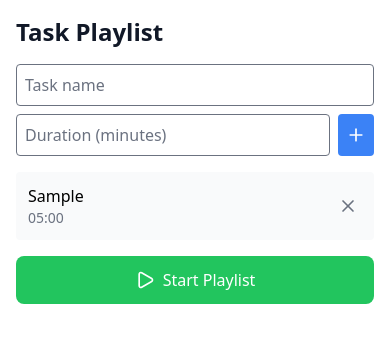
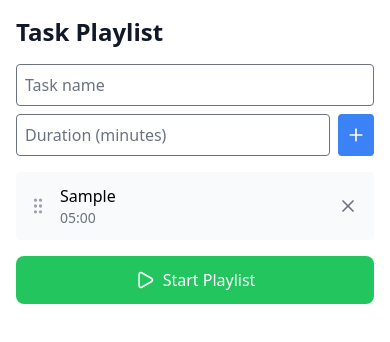
Before and after one commit to cameronblandford/playlist, a SvelteKit app: page / in a window 390 px wide. Both pictures are taken after typing "Sample", "5" into the empty fields and a click on the button 356 px from the left and 135 px from the top of the page. Shown: the top 342 px of the page. Built offline with nearby package versions, Linux system fonts and the light colour scheme.

Commit message:
add mobile sorting

```diff
--- a/src/routes/+page.svelte
+++ b/src/routes/+page.svelte
@@ -1,6 +1,6 @@
 <script lang="ts">
 	import { onMount } from 'svelte';
-	import { Clock, Play, Pause, SkipForward, Plus, X, Save } from 'lucide-svelte';
+	import { Clock, Play, Pause, SkipForward, Plus, X, Save, GripVertical } from 'lucide-svelte';
 
 	type Task = {
 		title: string;
@@ -17,6 +17,7 @@
 	let timerInterval: undefined | number = $state(undefined);
 	let draggedIndex = $state<number | null>(null);
 	let dropTarget = $state<number | null>(null);
+	let touchStartY = $state<number | null>(null);
 
 	onMount(() => {
 		const savedTasks = localStorage.getItem('tasks');
@@ -88,29 +89,39 @@
 		return `${mins.toString().padStart(2, '0')}:${secs.toString().padStart(2, '0')}`;
 	}
 
-	// Add these functions for drag and drop
-	function handleDragStart(e: DragEvent, index: number) {
+	// Enhanced drag and drop functions for both mouse and touch
+	function handleDragStart(e: DragEvent | TouchEvent, index: number) {
 		draggedIndex = index;
-		e.dataTransfer?.setData('text/plain', index.toString());
+		if (e instanceof DragEvent) {
+			e.dataTransfer?.setData('text/plain', index.toString());
+		} else {
+			touchStartY = e.touches[0].clientY;
+			(e.target as HTMLElement).closest('.task-item')!.style.opacity = '0.5';
+		}
 	}
 
-	function handleDragEnd() {
+	function handleDragEnd(e: DragEvent | TouchEvent) {
 		draggedIndex = null;
 		dropTarget = null;
+		touchStartY = null;
+		if (e instanceof TouchEvent) {
+			(e.target as HTMLElement).closest('.task-item')!.style.opacity = '1';
+		}
 	}
 
-	function handleDragOver(e: DragEvent, index: number) {
-		e.preventDefault();
+	function handleDragOver(e: DragEvent | TouchEvent, index: number) {
+		// e.preventDefault();
 		if (draggedIndex === null || draggedIndex === index) return;
 
 		const rect = (e.currentTarget as HTMLElement).getBoundingClientRect();
 		const midpoint = rect.top + rect.height / 2;
+		const clientY = e instanceof DragEvent ? e.clientY : e.touches[0].clientY;
 
-		// If mouse is in bottom half of element, we'll drop after it
-		dropTarget = e.clientY > midpoint ? index + 1 : index;
+		// If mouse/touch is in bottom half of element, we'll drop after it
+		dropTarget = clientY > midpoint ? index + 1 : index;
 	}
 
-	function handleDrop(e: DragEvent) {
+	function handleDrop(e: DragEvent | TouchEvent) {
 		e.preventDefault();
 		if (draggedIndex === null || dropTarget === null) return;
 
@@ -124,6 +135,13 @@
 		tasks = newTasks;
 		draggedIndex = null;
 		dropTarget = null;
+		touchStartY = null;
+	}
+
+	function handleTouchMove(e: TouchEvent, index: number) {
+		// e.preventDefault();
+		if (draggedIndex === null) return;
+		handleDragOver(e, index);
 	}
 </script>
 
@@ -167,6 +185,7 @@
 					dropTarget = Math.min(index, tasks.length);
 				}}
 				ondrop={handleDrop}
+				ontouchend={handleDrop}
 			>
 				{#each tasks as task, index}
 					{#if dropTarget === index}
@@ -174,16 +193,27 @@
 					{/if}
 					<div
 						role="listitem"
-						class="flex items-center justify-between p-3 bg-gray-50 rounded cursor-move hover:bg-gray-100 transition-colors"
+						class="task-item flex items-center justify-between p-3 bg-gray-50 rounded hover:bg-gray-100 transition-colors"
 						class:opacity-50={draggedIndex === index}
 						draggable="true"
 						ondragstart={(e) => handleDragStart(e, index)}
 						ondragend={handleDragEnd}
 						ondragover={(e) => handleDragOver(e, index)}
 					>
-						<div>
-							<div class="font-medium">{task.title}</div>
-							<div class="text-sm text-gray-500 select-none">{formatTime(task.duration)}</div>
+						<div class="flex items-center gap-3">
+							<div
+								class="touch-none cursor-move"
+								ontouchstart={(e) => handleDragStart(e, index)}
+								ontouchmove={(e) => handleTouchMove(e, index)}
+								ontouchend={handleDragEnd}
+								ontouchcancel={handleDragEnd}
+							>
+								<GripVertical class="w-5 h-5 text-gray-400" />
+							</div>
+							<div>
+								<div class="font-medium">{task.title}</div>
+								<div class="text-sm text-gray-500 select-none">{formatTime(task.duration)}</div>
+							</div>
 						</div>
 						<button onclick={() => removeTask(index)} class="p-1 text-gray-500 hover:text-red-500">
 							<X class="w-5 h-5" />
```
